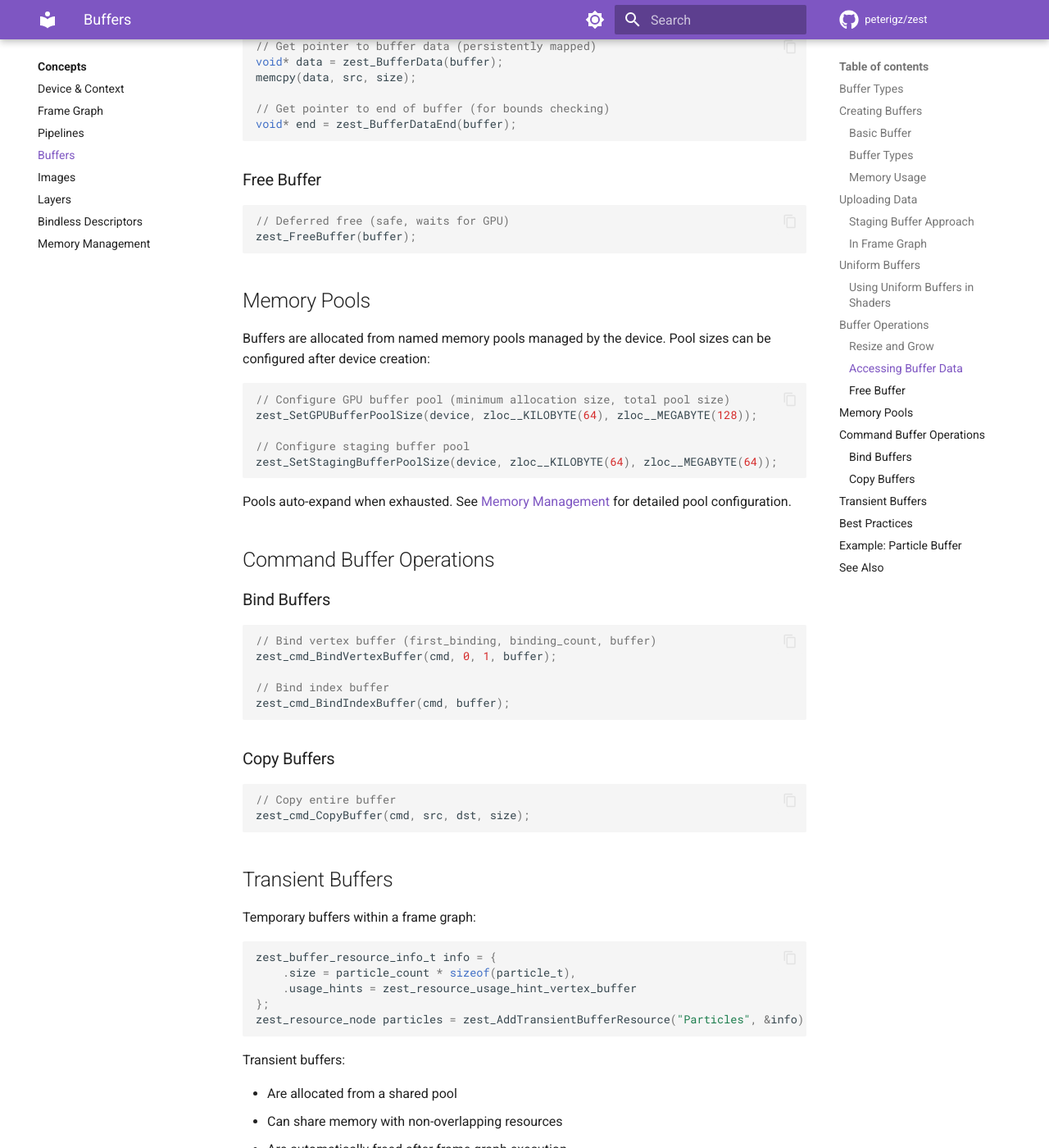
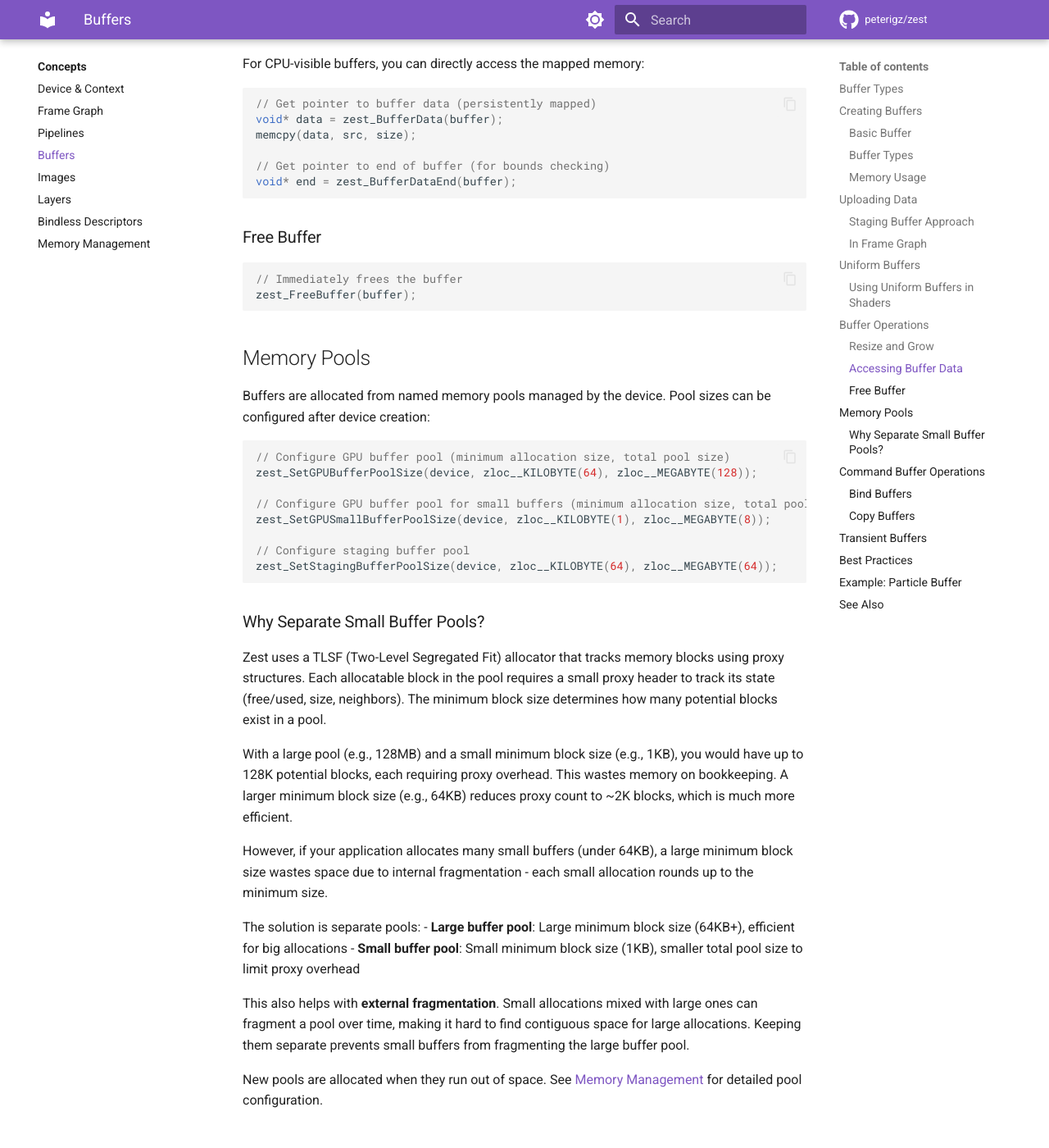
Before and after one commit to peterigz/zest, an MkDocs documentation site: the page built from docs/concepts/buffers.md, in a window 1280 px wide and 1400 px high, scrolled down 3086 px. Shown: the whole window at 82% size. Built offline with MkDocs 1.6.1 and Material for MkDocs 9.7.7, drawn with Linux system fonts in a browser that asks for light colours; comment, search, counter and statistics services are not loaded; some of the changed text lies outside the part shown.

Commit message:
Update buffers.md

````diff
--- a/docs/concepts/buffers.md
+++ b/docs/concepts/buffers.md
@@ -37,7 +37,7 @@
 // Storage buffer (for compute shaders)
 zest_buffer_info_t info = zest_CreateBufferInfo(zest_buffer_type_storage, zest_memory_usage_gpu_only);
 
-// Vertex + storage (readable in shaders)
+// Vertex + storage (readable in vertex/fragment shaders)
 zest_buffer_info_t info = zest_CreateBufferInfo(zest_buffer_type_vertex_storage, zest_memory_usage_gpu_only);
 ```
 
@@ -80,31 +80,32 @@
 }
 
 void UploadCallback(zest_command_list cmd, void* user_data) {
+	...
     zest_cmd_CopyBuffer(cmd, staging, dest, size);
 }
 ```
 
 ## Uniform Buffers
 
-Per-frame uniform data with automatic multi-buffering:
+Per-frame uniform data with automatic multi-buffering. This means that inside the uniform buffer is a buffer for each frame in flight so you can safely modify one while the other is being accessed by the GPU.
 
 ```cpp
 // Create uniform buffer (returns a handle)
 zest_uniform_buffer_handle ubo = zest_CreateUniformBuffer(context, "camera_ubo", sizeof(camera_t));
 
 // Get pointer to current frame's data
-camera_t* camera = (camera_t*)zest_GetUniformBufferData(ubo);
-camera->view = view_matrix;
-camera->projection = proj_matrix;
+uniform_data_t* ubo = (uniform_data_t*)zest_GetUniformBufferData(ubo);
+ubo->view = view_matrix;
+ubo->projection = proj_matrix;
 
-// Get descriptor index for shader
+// Get descriptor index for shader. Each frame each have a different index (one for each frame in flight)
 zest_uint ubo_index = zest_GetUniformBufferDescriptorIndex(ubo);
 ```
 
 ### Using Uniform Buffers in Shaders
 
 ```glsl
-layout(set = 0, binding = 1) uniform CameraUBO {
+layout(set = 0, binding = 7) uniform CameraUBO {
     mat4 view;
     mat4 projection;
 } camera[];
@@ -145,7 +146,7 @@
 ### Free Buffer
 
 ```cpp
-// Deferred free (safe, waits for GPU)
+// Immediately frees the buffer
 zest_FreeBuffer(buffer);
 ```
 
@@ -157,11 +158,28 @@
 // Configure GPU buffer pool (minimum allocation size, total pool size)
 zest_SetGPUBufferPoolSize(device, zloc__KILOBYTE(64), zloc__MEGABYTE(128));
 
+// Configure GPU buffer pool for small buffers (minimum allocation size, total pool size)
+zest_SetGPUSmallBufferPoolSize(device, zloc__KILOBYTE(1), zloc__MEGABYTE(8));
+
 // Configure staging buffer pool
 zest_SetStagingBufferPoolSize(device, zloc__KILOBYTE(64), zloc__MEGABYTE(64));
 ```
 
-Pools auto-expand when exhausted. See [Memory Management](memory.md) for detailed pool configuration.
+### Why Separate Small Buffer Pools?
+
+Zest uses a TLSF (Two-Level Segregated Fit) allocator that tracks memory blocks using proxy structures. Each allocatable block in the pool requires a small proxy header to track its state (free/used, size, neighbors). The minimum block size determines how many potential blocks exist in a pool.
+
+With a large pool (e.g., 128MB) and a small minimum block size (e.g., 1KB), you would have up to 128K potential blocks, each requiring proxy overhead. This wastes memory on bookkeeping. A larger minimum block size (e.g., 64KB) reduces proxy count to ~2K blocks, which is much more efficient.
+
+However, if your application allocates many small buffers (under 64KB), a large minimum block size wastes space due to internal fragmentation - each small allocation rounds up to the minimum size.
+
+The solution is separate pools:
+- **Large buffer pool**: Large minimum block size (64KB+), efficient for big allocations
+- **Small buffer pool**: Small minimum block size (1KB), smaller total pool size to limit proxy overhead
+
+This also helps with **external fragmentation**. Small allocations mixed with large ones can fragment a pool over time, making it hard to find contiguous space for large allocations. Keeping them separate prevents small buffers from fragmenting the large buffer pool.
+
+New pools are allocated when they run out of space. See [Memory Management](memory.md) for detailed pool configuration.
 
 ## Command Buffer Operations
 
@@ -205,7 +223,7 @@
 1. **Use staging buffers** - For large GPU-only uploads
 2. **Prefer GPU-only memory** - Faster for rendering
 3. **Use uniform buffers** - For frequently updated small data
-4. **Size pools appropriately** - Based on your application's needs
+4. **Size pools appropriately** - Based on your application's needs. The defaults will be fine to start with.
 5. **Use transient buffers** - For intermediate data in multi-pass rendering
 
 ## Example: Particle Buffer
````
